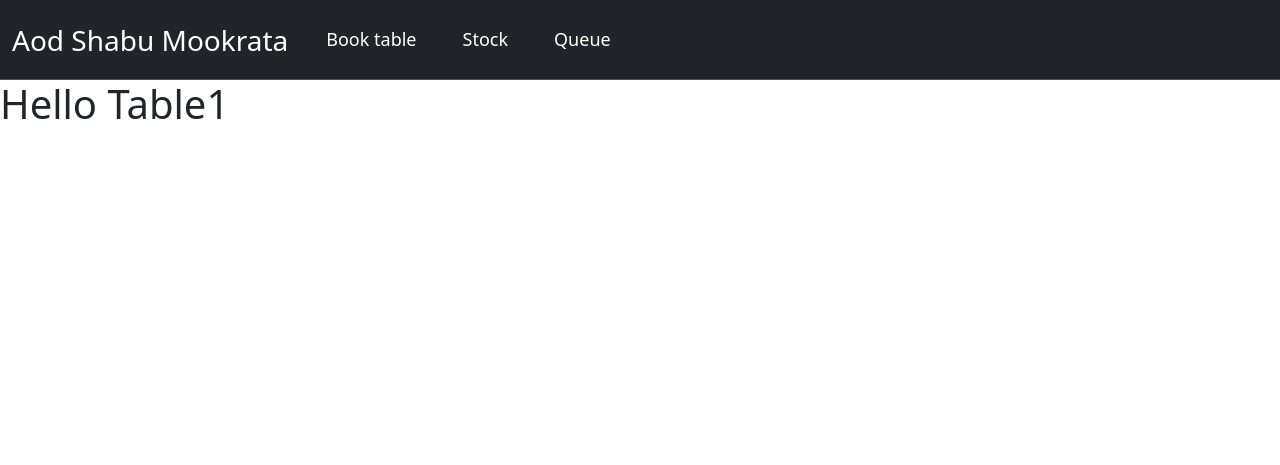
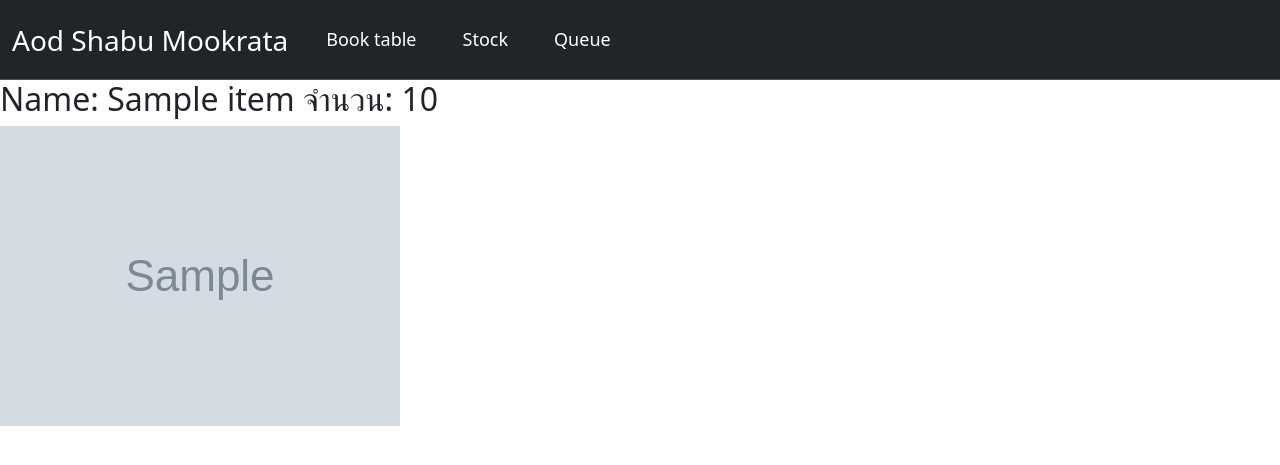
Before and after one commit to Nottoeiei445/AodMoogratha, a Flask app: template Backend/templates/table1.html in a window 1280 px wide. Shown: the top 465 px of the page. Run offline with Flask 3, Linux system fonts and the light colour scheme; the template is opened without the code that fills it: most values are stand-ins (such as "Sample title", 1, 10 or a date in 2020); grey boxes marked "Sample" are stand-in pictures.

Commit message:
link and send parameters

```diff
--- a/Backend/templates/table1.html
+++ b/Backend/templates/table1.html
@@ -1,5 +1,10 @@
 {% extends "navBar.html"%}
 
 {%block content%}
-    <h1>Hello Table1</h1>
+    {% for item in stock_items %} <!-- ลูปแสดงเมนู -->
+    <div >
+        <h2>Name: {{ item['Name'] }}    จำนวน: {{ item['QTY'] }}</h2> <!-- แสดงชื่อเมนูและจำนวน -->
+        <img src="{{ url_for('static', filename='images/' + item['IMG']) }}" alt="{{ item['Name'] }}">  <!-- แสดงรูปภาพ -->
+    </div>
+    {% endfor %}
 {%endblock%}
--- a/Backend/templates/table4.html
+++ b/Backend/templates/table4.html
@@ -3,9 +3,9 @@
 {%block content%}
 
     {% for item in stock_items %}
-    <div class="border border-1">
+    <div >
         <h2>Name: {{ item['Name'] }}    จำนวน: {{ item['QTY'] }}</h2>
-        <img src="{{ url_for('static', filename='images/' + item['IMG']) }}" alt="{{ item['Name'] }}">
+        <img src="{{ url_for('static', filename='images/' + item['IMG']) }}" alt="{{ item['Name'] }}">  <!-- แสดงรูปภาพ -->
     </div>
     {% endfor %}
 
```
Also changed, not shown: Backend/templates/stock.html (+4 -4 lines).
